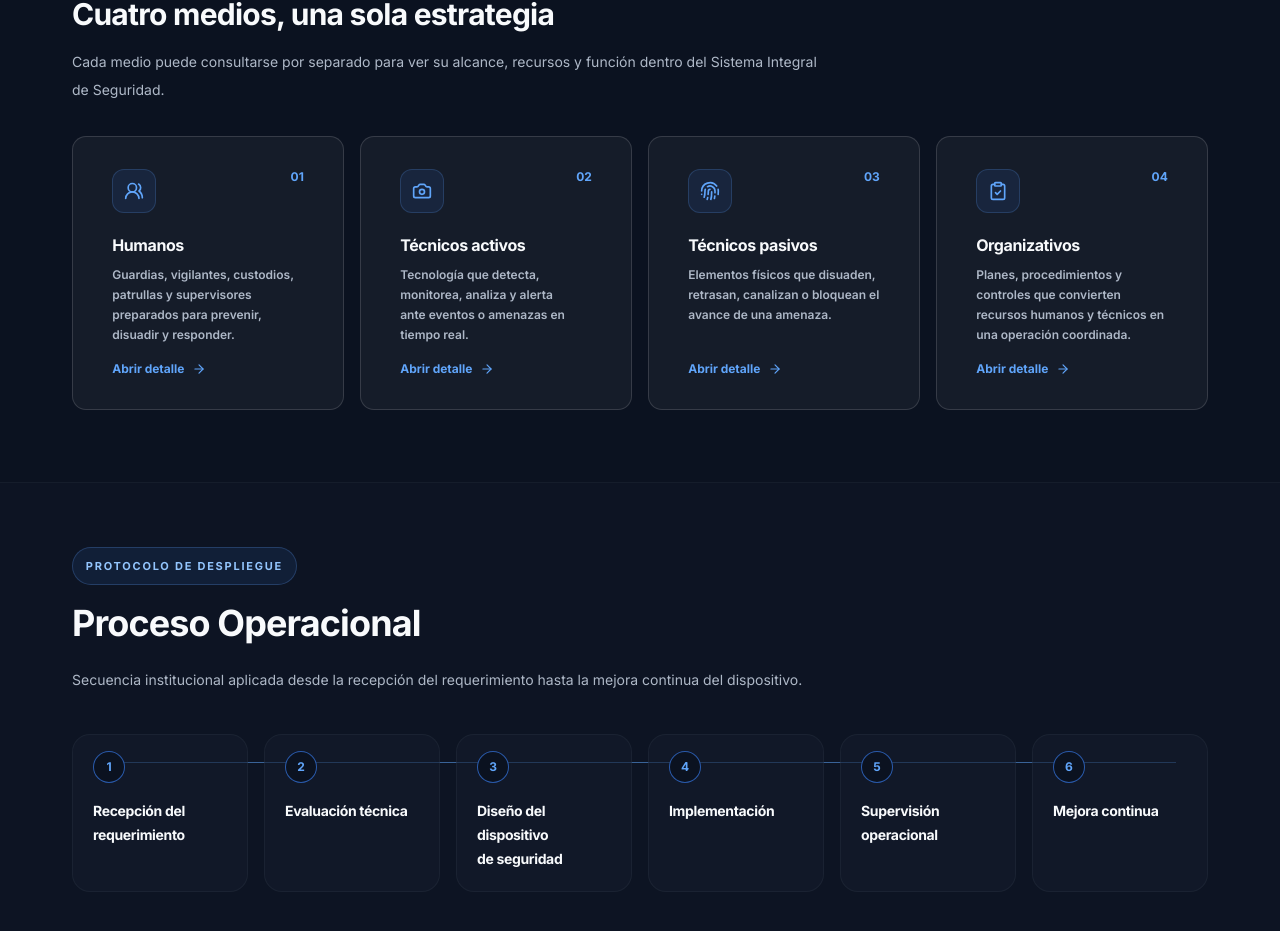
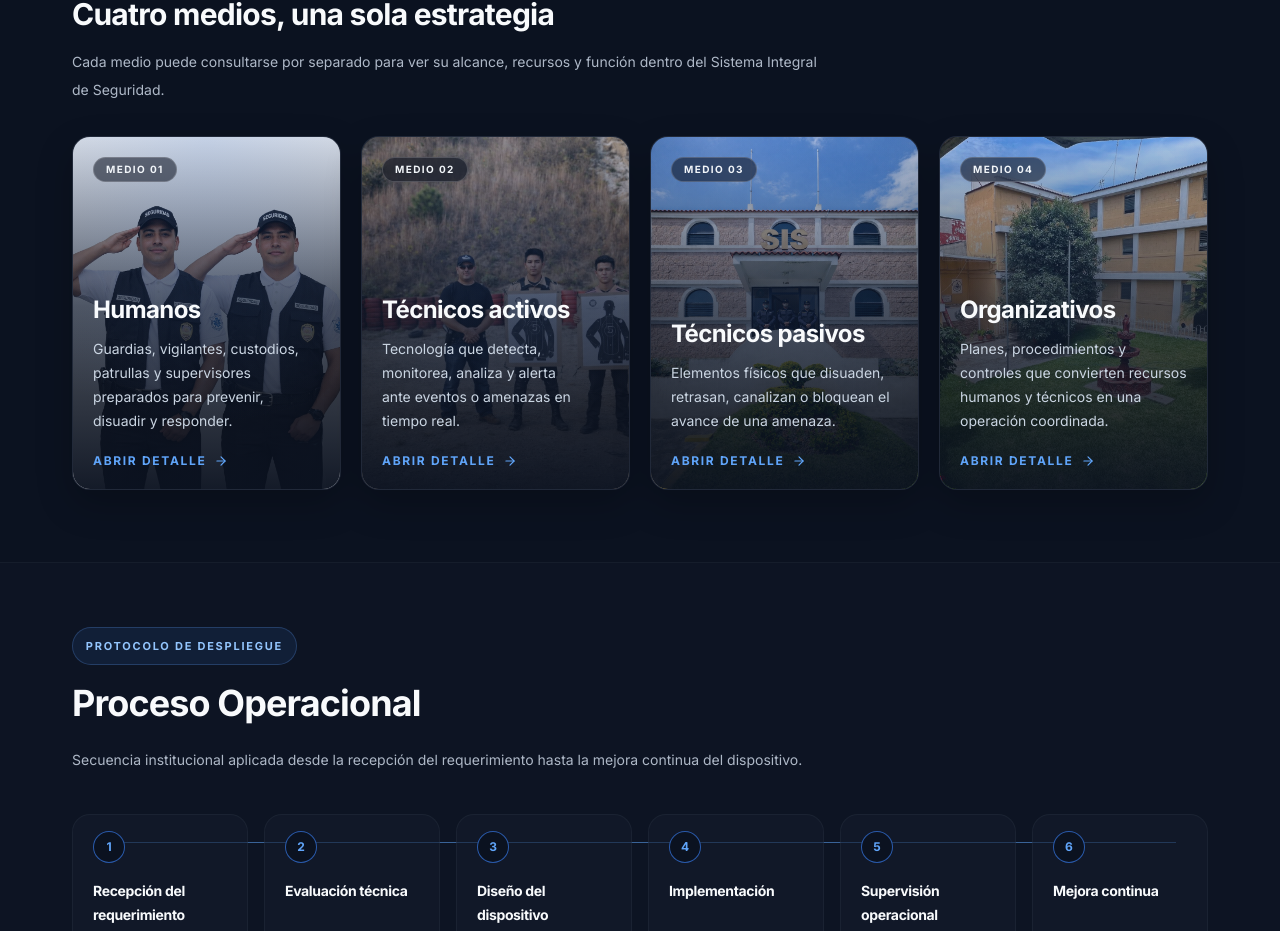
Before and after one commit to naguirrel0209/SISSAWebSite, a React (Vite) app: page /SISSAWebSite/servicios in a window 1280 px wide. Shown: the part 904-1835 px from the top of the page. Built offline with nearby package versions, Linux system fonts and the light colour scheme.

Commit message:
Change font of Medios cards

```diff
--- a/src/pages/Servicios.jsx
+++ b/src/pages/Servicios.jsx
@@ -1,6 +1,7 @@
 import { useEffect, useState } from 'react';
 import { ArrowDown, ArrowRight, ChevronDown, ClipboardCheck } from 'lucide-react';
 import { AnimatePresence, motion, useReducedMotion } from 'framer-motion';
+import { Link } from 'react-router-dom';
 import Seo from '../components/layout/Seo.jsx';
 import CallToAction from '../components/sections/CallToAction.jsx';
 import ButtonLink from '../components/ui/ButtonLink.jsx';
@@ -97,30 +98,38 @@ function MeansIndex() {
         </p>
       </div>
 
-      <div className="grid gap-4 sm:grid-cols-2 lg:grid-cols-4">
-        {securityMeans.map(({ id, path, code, title, shortTitle, summary, icon: Icon }) => (
-          <ButtonLink
+      <div className="grid gap-5 sm:grid-cols-2 lg:grid-cols-4">
+        {securityMeans.map(({ id, path, code, title, shortTitle, summary, image }) => (
+          <Link
             key={id}
             to={path}
-            variant="secondary"
-            className="group min-h-44 items-stretch justify-start rounded-lg p-0 text-left"
+            className="group relative min-h-[22rem] overflow-hidden rounded-lg border border-border-cyber/65 bg-surface shadow-soft transition duration-300 hover:-translate-y-1 hover:border-primary-cyan/45 hover:shadow-command focus-visible:outline focus-visible:outline-2 focus-visible:outline-offset-4 focus-visible:outline-primary-cyan-bright"
             aria-label={`Ver ${title}`}
           >
-            <article className="flex h-full w-full flex-col p-5">
-              <div className="flex items-start justify-between gap-4">
-                <span className="icon-frame" aria-hidden="true">
-                  <Icon size={20} />
+            <img
+              src={image.src}
+              alt=""
+              className="absolute inset-0 h-full w-full object-cover transition duration-500 group-hover:scale-105"
+              style={{ objectPosition: image.objectPosition ?? 'center' }}
+              loading="lazy"
+              aria-hidden="true"
+            />
+            <span className="absolute inset-0 bg-[linear-gradient(180deg,rgba(11,18,32,0.12)_0%,rgba(11,18,32,0.72)_48%,rgba(11,18,32,0.96)_100%)]" />
+            <span className="absolute inset-0 bg-[radial-gradient(circle_at_50%_0%,rgba(59,130,246,0.22),transparent_18rem)] opacity-75 transition-opacity duration-300 group-hover:opacity-100" />
+            <article className="relative flex h-full min-h-[22rem] flex-col justify-end p-5">
+              <div className="mb-auto flex items-start justify-between gap-4">
+                <span className="rounded-full border border-white/18 bg-background/55 px-3 py-1 text-[10px] font-extrabold uppercase tracking-[0.14em] text-slate-100 backdrop-blur">
+                  Medio {code}
                 </span>
-                <span className="text-xs font-extrabold text-primary-cyan-bright">{code}</span>
               </div>
-              <h3 className="mt-5 text-base font-bold leading-6 text-text">{shortTitle}</h3>
-              <p className="mt-2 text-xs leading-5 text-muted-text">{summary}</p>
-              <span className="mt-auto flex items-center gap-2 pt-4 text-xs font-bold text-primary-cyan-bright">
+              <h3 className="text-2xl font-bold leading-tight text-text">{shortTitle}</h3>
+              <p className="mt-3 text-sm leading-6 text-slate-300">{summary}</p>
+              <span className="mt-5 flex items-center gap-2 text-xs font-bold uppercase tracking-[0.14em] text-primary-cyan-bright">
                 Abrir detalle
                 <ArrowRight size={14} className="transition-transform group-hover:translate-x-1" />
               </span>
             </article>
-          </ButtonLink>
+          </Link>
         ))}
       </div>
     </section>
```
